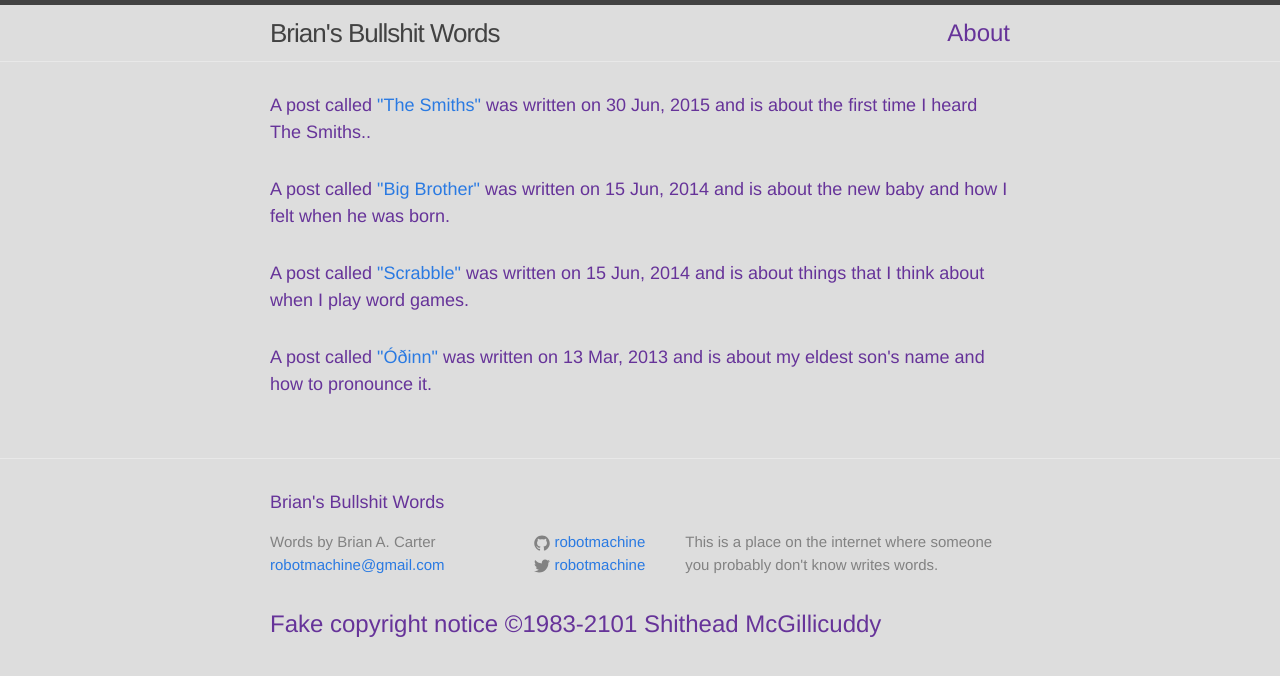
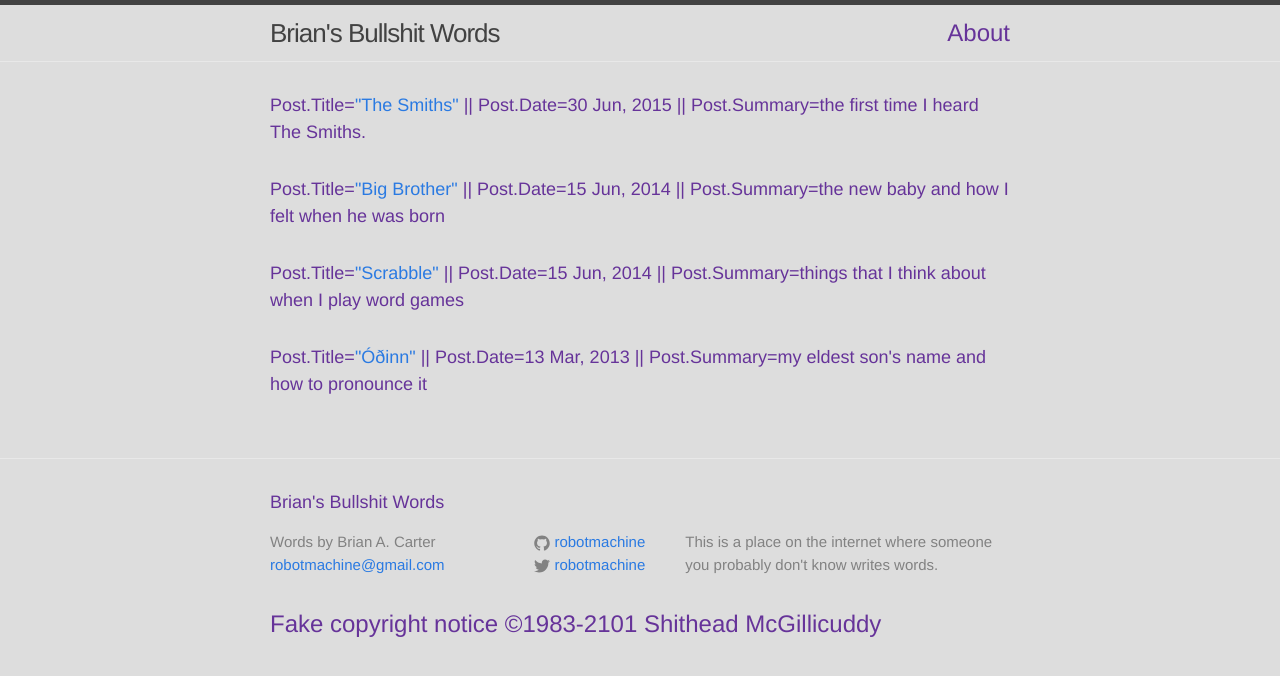
Before and after one commit to robotmachine/Jekyll-Blog, a Jekyll site: the page built from index.html, in a window 1280 px wide. Shown: the top 676 px of the page. Built offline with Jekyll 4.4.1, drawn with Linux system fonts in a browser that asks for light colours.

Commit message:
Updated index.

```diff
--- a/_config.yml
+++ b/_config.yml
@@ -4,8 +4,8 @@ email: robotmachine@gmail.com
 description: > # this means to ignore newlines until "baseurl:"
     This is a place on the internet where someone you
     probably don't know writes words.
-baseurl: "/~robotmachine" # the subpath of your site, e.g. /blog/
-url: "http://silenceisdefeat.net" # the base hostname & protocol for your site
+baseurl: "/blog/" # the subpath of your site, e.g. /blog/
+url: "http://robotmachine.github.io" # the base hostname & protocol for your site
 twitter_username: robotmachine
 github_username:  robotmachine
 
--- a/index.html
+++ b/index.html
@@ -7,7 +7,7 @@ layout: default
   <ul class="post-list">
     {% for post in site.posts %}
       <li>
-	A post called <a href="{{ post.url | prepend: site.baseurl }}">"{{ post.title }}"</a> was written on {{ post.date | date: "%-d %b, %Y" }} and is about {{ post.excerpt }}.
+	Post.Title=<a href="{{ post.url | prepend: site.baseurl }}">"{{ post.title }}"</a> || Post.Date={{ post.date | date: "%-d %b, %Y" }} || Post.Summary={{ post.excerpt }}
       </li>
     {% endfor %}
   </ul>
```
